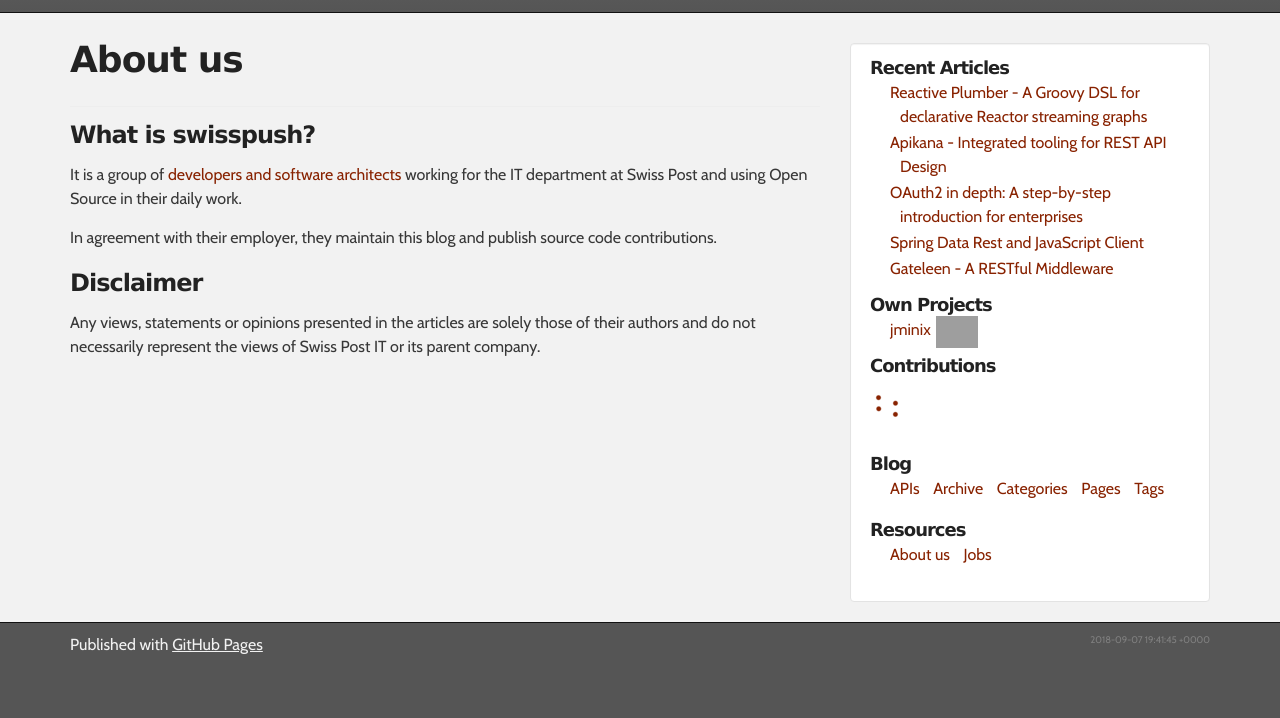
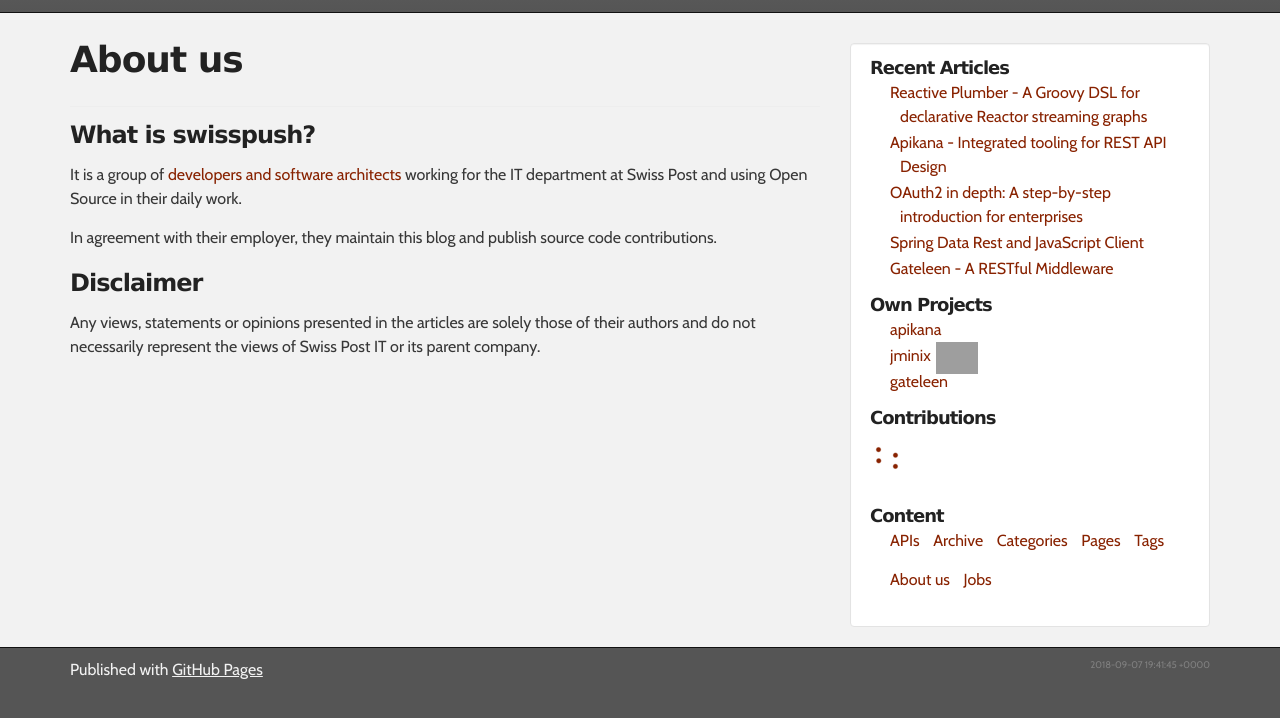
Before and after one commit to swisspush/swisspush.github.io, a Jekyll site: the page built from about.md, in a window 1280 px wide, cut to the strip 168-886 px from the top of the page. Built offline with Jekyll 4.4.1, drawn with Linux system fonts in a browser that asks for light colours; nearby versions of some CDN libraries; some web fonts are replaced; grey boxes are pictures that could not be loaded.

Commit message:
Fix project list and content

```diff
--- a/_includes/themes/swisspush/default.html
+++ b/_includes/themes/swisspush/default.html
@@ -56,17 +56,18 @@
                     </ul>
                     <h5>Own Projects</h5>
                     <ul class="nav nav-stacked">
+                        <li><a href="https://github.com/swisspush/apikana">apikana</a></li>
                         <li><a title="A simple embeddable restful JMX console" href="https://github.com/lbovet/jminix">jminix<img class="iconic" src="https://raw.githubusercontent.com/wiki/lbovet/jminix/images/jminix-cricket.png"></a></li>
+                        <li><a href="https://github.com/swisspush/gateleen">gateleen</a></li>
                     </ul>
                     <h5>Contributions</h5>
                     <div id="github-projects"></div>
-                    <h5>Blog</h5>
+                    <h5>Content</h5>
                     <ul class="horizontal">
                     {% assign pages_list = site.pages %}
                     {% assign group = 'navigation' %}
                     {% include JB/pages_list %}
                     </ul>
-                    <h5>Resources</h5>
                     <ul class="horizontal">
                         <li><a href="/about/">About us</a></li>
                         <li><a href="http://www.post.ch/en/post-startseite/post-jobs-und-karriere.htm">Jobs</a></li>
```
